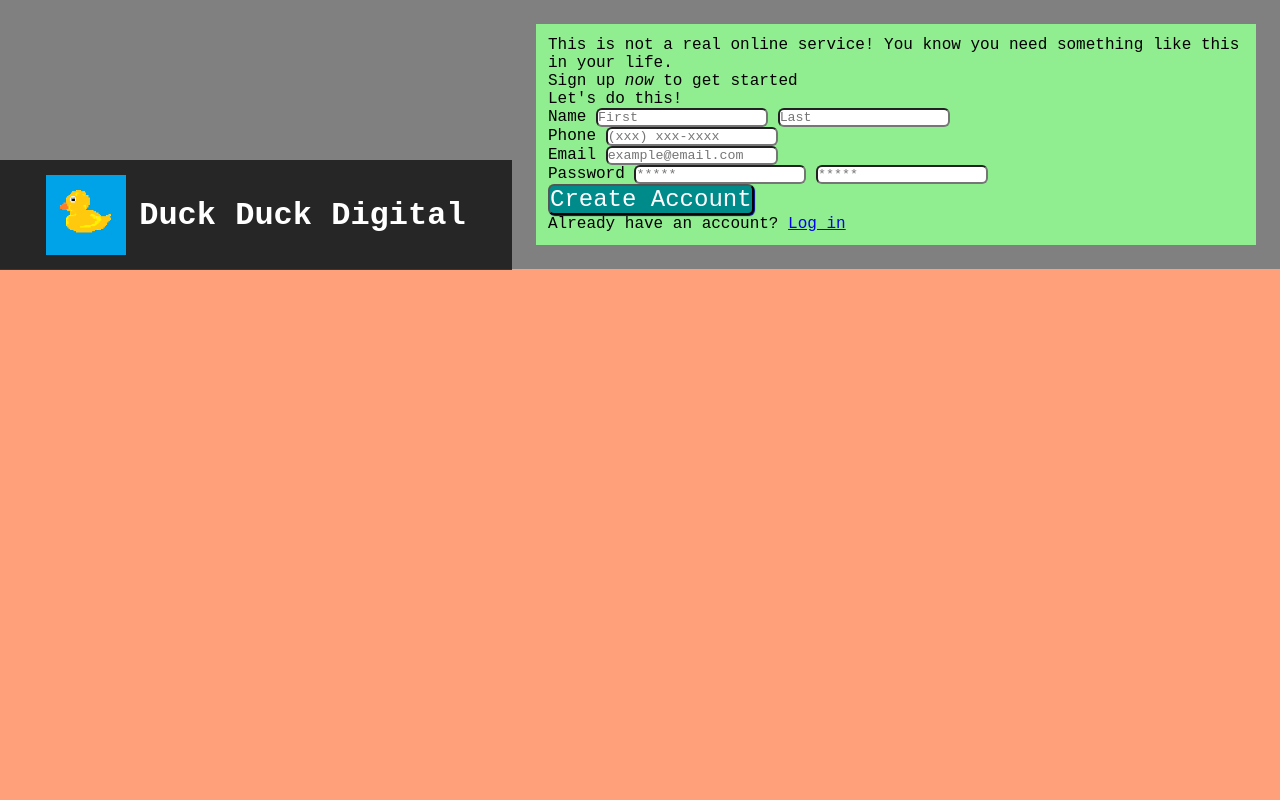
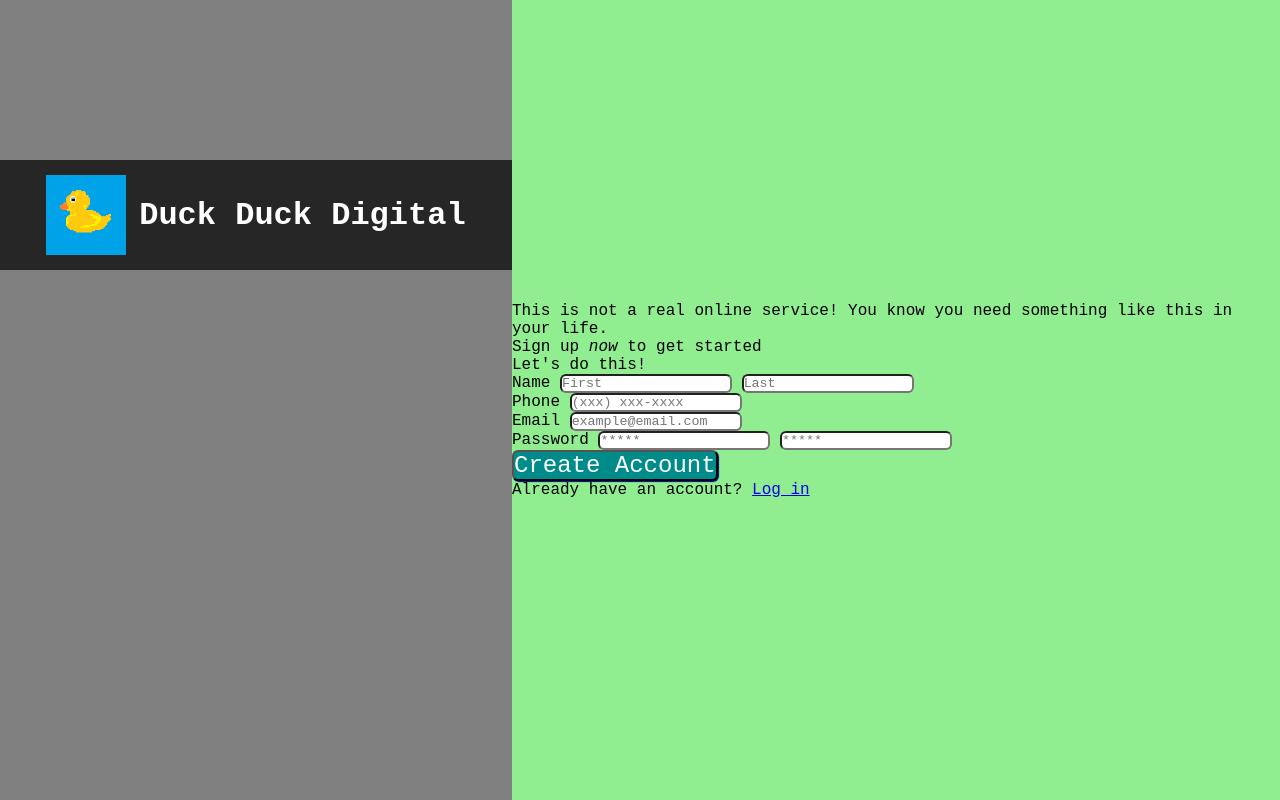
Before and after one commit to marc-ohlmann/odin-sign-up-form, a plain HTML site: page index.html in a window 1280 px wide. Drawn offline with Linux system fonts and the light colour scheme.

Commit message:
tweaked right side element positioning and fixed overall page content layout

```diff
--- a/css/style.css
+++ b/css/style.css
@@ -27,6 +27,8 @@ input{
     background-color: gray;
     display: flex;
     flex-flow: row wrap;
+    width: 100vw;
+    height: 100vh;
 }
 
 /* cosmetics left-hand side */
@@ -34,7 +36,7 @@ input{
 #picture{
     background-image: url(../img/IMG_0355.JPG);
     background-position: center;
-    background-size: 1024px;
+    background-size: auto;
     background-repeat: no-repeat;
     width: 40vw;
 }
@@ -65,11 +67,11 @@ input{
 /* form right-hand side */
 
 #form-container{
-    flex: 3;
-    align-items: flex-start;
+    width: 60vw;
     background-color: lightgreen;
-    margin: 24px;
-    padding: 12px;
+    display: flex;
+    flex-flow: column nowrap;
+    justify-content: center;
 }
 
 /* the message bos is shown when the user clicks on the password field */
```
